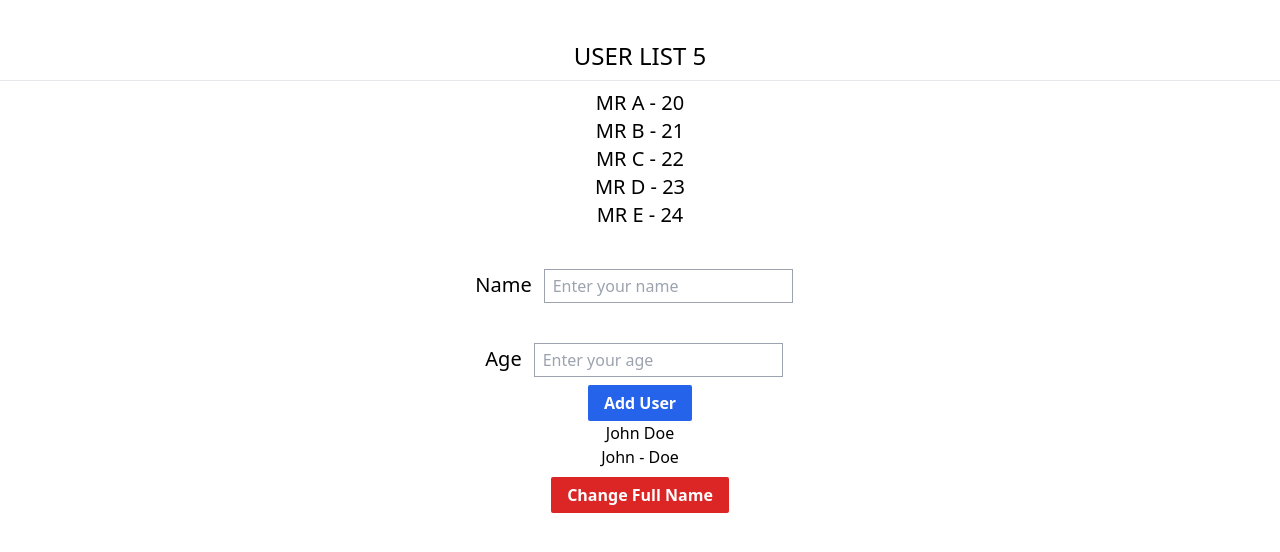
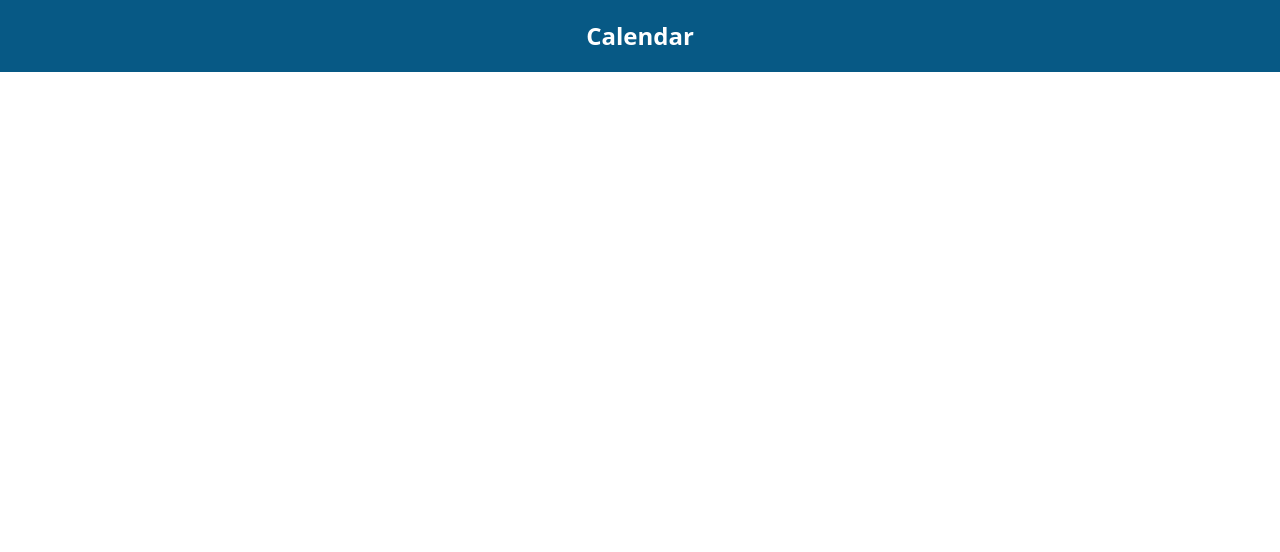
Before and after one commit to rayhanalshorif133/Play-With-Vue_Js, a Vue app in the folder raw_vue3/app_2/: page / in a window 1280 px wide. Shown: the top 552 px of the page. Built offline with nearby package versions, Linux system fonts and the light colour scheme.

Commit message:
wokring on calender

```diff
--- a/raw_vue3/app_2/src/App.vue
+++ b/raw_vue3/app_2/src/App.vue
@@ -1,151 +1,23 @@
 <template>
-  <div class="text-center mx-auto justify-center mt-10">
-    <div v-show="showOld">
-      <!-- if ese -->
-      <h1 v-if="isTrue" v-html="title"></h1>
-      <h3 v-else>Not Found</h3>
-      <!-- v show -->
-      <h2 v-show="isShow">Welcome to Your Vue.js App</h2>
+  <div>
 
-      <!-- do something (count) -->
-
-      <h4 v-show="isShow" class="text-2xl font-semibold" v-text="count"></h4>
-
-      <!-- For Loop -->
-      <ul>
-        <li v-for="item in 2" :key="item" class="text-2xl">{{ item }}</li>
-      </ul>
-    </div>
-    <h4 class="text-2xl uppercase font-medium">User List {{ count_user }}</h4>
-    <hr class="my-2" />
-    <ul>
-      <li v-for="user in userList" :key="user.name" class="text-xl capitalize">
-        {{ user.name }} - {{ user.age }}
-      </li>
-    </ul>
-    <div class="w-1/2 mx-auto">
-      <form v-on:submit="hanldeNewUserSubmit" class="flex flex-col">
-        <div>
-          <label class="text-xl">Name</label>
-          <input
-            class="border border-gray-400 py-1 px-2 mt-10 mx-3"
-            type="text"
-            v-model.lazy="newUser"
-            placeholder="Enter your name"
-          />
-        </div>
-        <div>
-          <label class="text-xl">Age</label>
-          <input
-            class="border border-gray-400 py-1 px-2 mt-10 mx-3"
-            type="text"
-            v-model.lazy="age"
-            placeholder="Enter your age"
-          />
-        </div>
-        <button
-          type="submit"
-          class="bg-blue-600 mt-2 w-fit mx-auto hover:bg-blue-700 text-white font-bold py-[6px] px-4 rounded-sm"
-        >
-          Add User
-        </button>
-      </form>
-      <h3>
-        {{ firstName }} {{ lastName }}
-        <br />
-        {{ fullName }}
-      </h3>
-      <button
-        v-on:click="handleSetFullName"
-        type="button"
-        class="bg-red-600 mt-2 w-fit mx-auto hover:bg-red-700 text-white font-bold py-[6px] px-4 rounded-sm"
-      >
-        Change Full Name
-      </button>
-    </div>
+      <!-- <OldLearn /> -->
+      <!-- <UserList /> -->
+      <Calendar />
   </div>
 </template>
 
 <script>
+import Header from "./components/Header.vue";
+import OldLearn from "./components/OldLearn.vue";
+import UserList from "./components/UserList.vue";
+import Calendar from "./components/Calendar.vue";
 export default {
-  computed: {
-    count_user() {
-      return this.userList.length;
-    },
-    fullName: {
-      get() {
-        return `${this.firstName} - ${this.lastName}`;
-      },
-      set(value) {
-        const [firstName, lastName] = value.split(" ");
-        this.firstName = firstName;
-        this.lastName = lastName;
-      },
-    },
+
+  components: {
+    Header,OldLearn,UserList,Calendar
   },
-  name: "App",
-  data() {
-    return {
-      title: "<h2>Welcome to h2</h2>",
-      showOld: false,
-      isTrue: true,
-      isShow: true,
-      count: 0,
-      newUser: "",
-      age: "",
-      firstName: "John",
-      lastName: "Doe",
 
-      userList: [
-        { name: "MR A", age: 20 },
-        { name: "MR B", age: 21 },
-        { name: "MR C", age: 22 },
-        { name: "MR D", age: 23 },
-        { name: "MR E", age: 24 },
-      ],
-      newUsers: this.generatePeopleList(100),
-    };
-  },
-  mounted() {
-    setInterval(() => {
-      this.count++;
-    }, 1000);
-  },
-  methods: {
-    hanldeNewUserSubmit(e) {
-      e.preventDefault();
-      this.userList.push({ name: this.newUser, age: this.age });
-      this.newUser = "";
-      this.age = "";
-    },
-    handleSetFullName() {
-      const getFullName =
-        this.newUsers[Math.floor(Math.random() * this.newUsers.length)];
-      this.fullName = getFullName.firstName + " " + getFullName.lastName;
-    },
-    generatePeopleList(count = 10) {
-      const peopleList = [];
-      const names = [
-        "John",
-        "Alice",
-        "Bob",
-        "Eva",
-        "Michael",
-        "Sophie",
-        "David",
-        "Emma",
-        "Daniel",
-        "Olivia",
-      ];
-      for (let i = 0; i < count; i++) {
-        const firstName = names[Math.floor(Math.random() * names.length)];
-        const lastName = names[Math.floor(Math.random() * names.length)];
-        peopleList.push({ firstName, lastName });
-      }
-
-      return peopleList;
-    },
-  },
 };
 </script>
 
--- /dev/null
+++ b/raw_vue3/app_2/src/components/Calendar.vue
@@ -0,0 +1,17 @@
+<template>
+  <div>
+    <Header title="Calendar" />
+    <div class="text-center mx-auto justify-center mt-10"></div>
+  </div>
+</template>
+
+<script>
+import Header from "./Header.vue";
+export default {
+  components: {
+    Header,
+  },
+};
+</script>
+
+<style></style>
--- /dev/null
+++ b/raw_vue3/app_2/src/components/Header.vue
@@ -0,0 +1,22 @@
+<template>
+    <nav class="bg-sky-800">
+        <h1 class="text-2xl text-white font-semibold text-center py-5">
+            {{ title }}
+        </h1>
+    </nav>
+</template>
+
+<script>
+export default {
+    props: {
+        title: {
+            type: String,
+            required: true,
+        },
+    },
+};
+</script>
+
+<style>
+
+</style>
--- /dev/null
+++ b/raw_vue3/app_2/src/components/OldLearn.vue
@@ -0,0 +1,48 @@
+<template>
+  <div>
+    <Header title="Old Learn" />
+    <div class="text-center mx-auto justify-center mt-10">
+      <div v-show="showOld">
+        <!-- if ese -->
+        <h1 v-if="isTrue" v-html="title"></h1>
+        <h3 v-else>Not Found</h3>
+        <!-- v show -->
+        <h2 v-show="isShow">Welcome to Your Vue.js App</h2>
+
+        <!-- do something (count) -->
+
+        <h4 v-show="isShow" class="text-2xl font-semibold" v-text="count"></h4>
+
+        <!-- For Loop -->
+        <ul>
+          <li v-for="item in 10" :key="item" class="text-2xl">{{ item }}</li>
+        </ul>
+      </div>
+    </div>
+  </div>
+</template>
+
+<script>
+import Header from "./Header.vue";
+export default {
+  components: {
+    Header,
+  },
+  data() {
+    return {
+      title: "<h2>Welcome to h2</h2>",
+      showOld: true,
+      isTrue: true,
+      isShow: true,
+      count: 0,
+    };
+  },
+  mounted() {
+    setInterval(() => {
+      this.count++;
+    }, 1000);
+  },
+};
+</script>
+
+<style></style>
--- /dev/null
+++ b/raw_vue3/app_2/src/components/UserList.vue
@@ -0,0 +1,135 @@
+<template>
+  <div>
+    <Header title="User List" />
+    <h4 class="text-2xl uppercase font-medium">User List {{ count_user }}</h4>
+    <hr class="my-2" />
+    <ul class="mx-auto w-full justify-center">
+      <li
+        v-for="user in userList"
+        :key="user.name"
+        class="text-xl mx-auto text-center justify-center capitalize flex space-x-4"
+      >
+        <div>{{ user.name }} - {{ user.age }}</div>
+        <button
+          v-on:click="removeUser(user)"
+          type="button"
+          class="bg-red-600 mt-2 w-fit mx-auto hover:bg-red-700 text-white font-bold py-[2px] px-4 rounded-sm"
+        >
+          Delete
+        </button>
+      </li>
+    </ul>
+    <div class="w-1/2 mx-auto">
+      <form v-on:submit="hanldeNewUserSubmit" class="flex flex-col">
+        <div>
+          <label class="text-xl">Name</label>
+          <input
+            class="border border-gray-400 py-1 px-2 mt-10 mx-3"
+            type="text"
+            v-model.lazy="newUser"
+            placeholder="Enter your name"
+          />
+        </div>
+        <div>
+          <label class="text-xl">Age</label>
+          <input
+            class="border border-gray-400 py-1 px-2 mt-10 mx-3"
+            type="text"
+            v-model.lazy="age"
+            placeholder="Enter your age"
+          />
+        </div>
+        <button
+          type="submit"
+          class="bg-blue-600 mt-2 w-fit mx-auto hover:bg-blue-700 text-white font-bold py-[6px] px-4 rounded-sm"
+        >
+          Add User
+        </button>
+      </form>
+      <h3>
+        {{ firstName }} {{ lastName }}
+        <br />
+        {{ fullName }}
+      </h3>
+      <button
+        v-on:click="handleSetFullName"
+        type="button"
+        class="bg-red-600 mt-2 w-fit mx-auto hover:bg-red-700 text-white font-bold py-[6px] px-4 rounded-sm"
+      >
+        Change Full Name
+      </button>
+    </div>
+  </div>
+</template>
+
+<script>
+import Header from "./Header.vue";
+export default {
+
+  components: {
+    Header,
+  },
+
+
+  computed: {
+    count_user() {
+      return this.userList.length;
+    },
+    fullName: {
+      get() {
+        return `${this.firstName} - ${this.lastName}`;
+      },
+      set(value) {
+        const [firstName, lastName] = value.split(" ");
+        this.firstName = firstName;
+        this.lastName = lastName;
+      },
+    },
+  },
+  data() {
+    return {
+      newUser: "",
+      age: "",
+      firstName: "John",
+      lastName: "Doe",
+      userList: [
+        { name: "MR A", age: 20 },
+        { name: "MR B", age: 21 },
+        { name: "MR C", age: 22 },
+        { name: "MR D", age: 23 },
+        { name: "MR E", age: 24 },
+      ],
+      newUsers: this.generatePeopleList(100),
+    };
+  },
+  methods: {
+    generatePeopleList(count) {
+      const people = [];
+      for (let i = 0; i < count; i++) {
+        people.push({
+          name: `MR ${i}`,
+          age: Math.floor(Math.random() * 100),
+        });
+      }
+      return people;
+    },
+    removeUser(user) {
+      this.userList = this.userList.filter((item) => item.name !== user.name);
+    },
+    hanldeNewUserSubmit(e) {
+      e.preventDefault();
+      this.userList.push({
+        name: this.newUser,
+        age: this.age,
+      });
+      this.newUser = "";
+      this.age = "";
+    },
+    handleSetFullName() {
+      this.fullName = "John Doe";
+    },
+  },
+};
+</script>
+
+<style></style>
```
